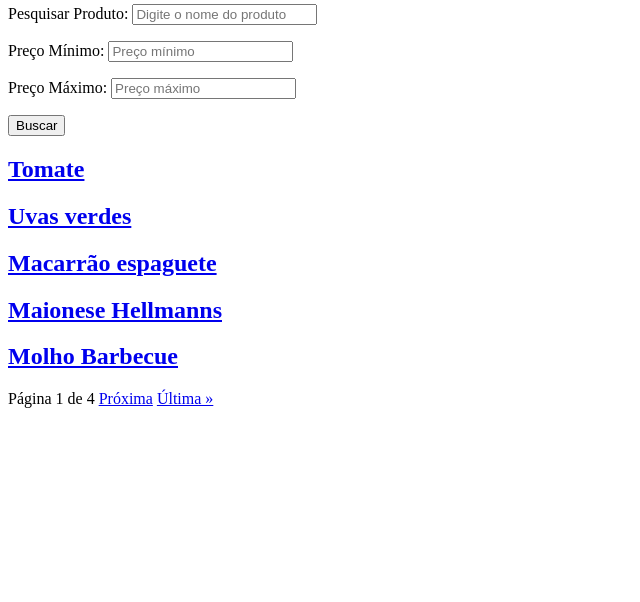
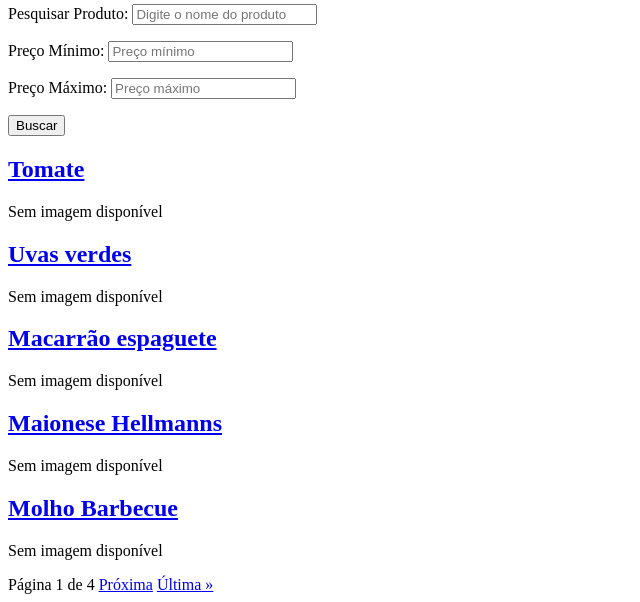
Before and after one commit to RogerioNeto07/Product, a Django app: page /produtos in a window 1280 px wide. Shown: the part 212-814 px from the top of the page, without its empty margins (0-640 px from the left). Before the commit the page ends 620 px from the top, so only its background shows below. Run offline with Django 5.2, Linux system fonts and the light colour scheme; data comes from the database, SQL or seed files in the repository; both versions use the stored data as it was after the commit.

Commit message:
segunda parte da atividade

```diff
--- a/main/forms.py
+++ b/main/forms.py
@@ -9,7 +9,7 @@ class ProdutoForm(forms.Form):
    quantidade = forms.IntegerField()
    fornecedor = forms.ModelChoiceField(queryset=Fornecedor.objects.all())
    categoria = forms.ModelMultipleChoiceField(queryset=Categoria.objects.all())
-   imagem = models.ImageField('Imagem de perfil', upload_to='profile',default=None)
+   imagem = forms.ImageField(required=False)  # Torna o campo opcional
 
 
    def clean_codigo(self):
--- a/main/models.py
+++ b/main/models.py
@@ -22,7 +22,7 @@ class Produto(models.Model):
     quantidade = models.IntegerField()
     fornecedor = models.ForeignKey(Fornecedor, on_delete=models.CASCADE, default="")
     categorias = models.ManyToManyField(Categoria, related_name='products', default="")
-    imagem = models.ImageField('Imagem de perfil', upload_to='profile',default=None)
+    imagem = models.ImageField('Imagem do Produto', upload_to='profile', null=True, blank=True)
 
     def __str__(self):
         return self.nome
--- a/main/templates/create.html
+++ b/main/templates/create.html
@@ -7,7 +7,7 @@
 </head>
 <body>
     <h1>cadastrar nova produto</h1>
-<form action="{% url 'create.html' %}" method="post">
+<form action="{% url 'create.html' %}" method="post" enctype="multipart/form-data">
       {%csrf_token%}
       {{form}}
       <button type="submit">Criar</button>
--- a/main/templates/details.html
+++ b/main/templates/details.html
@@ -8,6 +8,7 @@
 <body>
     <p><a href="{% url 'index.html' %}">Início</a></p>
     <h1>Detalhes</h1>
+    <p>{{produto.imagem}}</p>
    <p>Produto: {{produto.nome}}</p>
    <p>Codigo: {{produto.codigo}}</p>
    <p>Preço: {{produto.preco}}</p>
--- a/main/templates/produtos.html
+++ b/main/templates/produtos.html
@@ -6,6 +6,13 @@
     <title>Document</title>
 </head>
 <body>
+    {% if messages %}
+        {% for message in messages %}
+            <div class="alert alert-{{ message.tags }}" style="background-color: darkseagreen;">
+                {{ message }}
+            </div>
+        {% endfor %}
+    {% endif %}
     <p><a href="{% url 'index.html' %}">Início</a></p><p><a href="{% url 'fornecedores.html' %}">Fornecedores</a> - <a href="{% url 'createfornecedor.html' %}">Adicionar fornecedor</a></p><p><a href="{% url 'categorias.html' %}">Categorias</a> - <a href="{% url 'createcategoria.html' %}">Adicionar categoria</a></p><p><a href="{% url 'create.html' %}">Adicionar produto</a></p>
     <h1>Produtos:</h1>
 
@@ -17,6 +24,11 @@
 
     {% for produto in produtos %}
         <h2><a href="{% url 'details.html' produto.id %}">{{produto.nome}}</a></h2>
+        {% if produto.imagem %}
+        <img style="max-width: 250px;" src="{{ produto.imagem.url }}" alt="{{ produto.nome }}">
+    {% else %}
+        <p>Sem imagem disponível</p>
+    {% endif %}
     {% empty %}
         <h2>Nenhum produto encontrado :(</h2>
     {% endfor %}
--- a/main/views.py
+++ b/main/views.py
@@ -1,8 +1,10 @@
-from django.shortcuts import render, HttpResponseRedirect
+from django.shortcuts import render, HttpResponseRedirect, redirect
 from django.urls import reverse
 from .models import *
 from .forms import *
 from django.views.generic import TemplateView, ListView
+from django.contrib import messages
+
 
 class IndexView(TemplateView):
     template_name = 'index.html'
@@ -51,7 +53,7 @@ def Details(request, produto_id):
 
 def Create(request):
     if request.method == 'POST':
-        form = ProdutoForm(request.POST)
+        form = ProdutoForm(request.POST, request.FILES)
         if form.is_valid():
             produto = Produto(
                 nome=form.cleaned_data['nome'],
@@ -59,10 +61,12 @@ def Create(request):
                 codigo=form.cleaned_data['codigo'],
                 preco=form.cleaned_data['preco'],
                 quantidade=form.cleaned_data['quantidade'],
-                fornecedor=form.cleaned_data['fornecedor']
+                fornecedor=form.cleaned_data['fornecedor'],
+                imagem=form.cleaned_data['imagem']
             )
             produto.save()
             produto.categorias.set(form.cleaned_data['categoria'])
+            messages.success(request, 'Produto cadastrado com sucesso!')
             return HttpResponseRedirect(reverse('produtos.html'))
     else:
         form = ProdutoForm()
```
Also changed, not shown: db.sqlite3, main/migrations/0002_alter_produto_options_produto_imagem_and_more.py.
